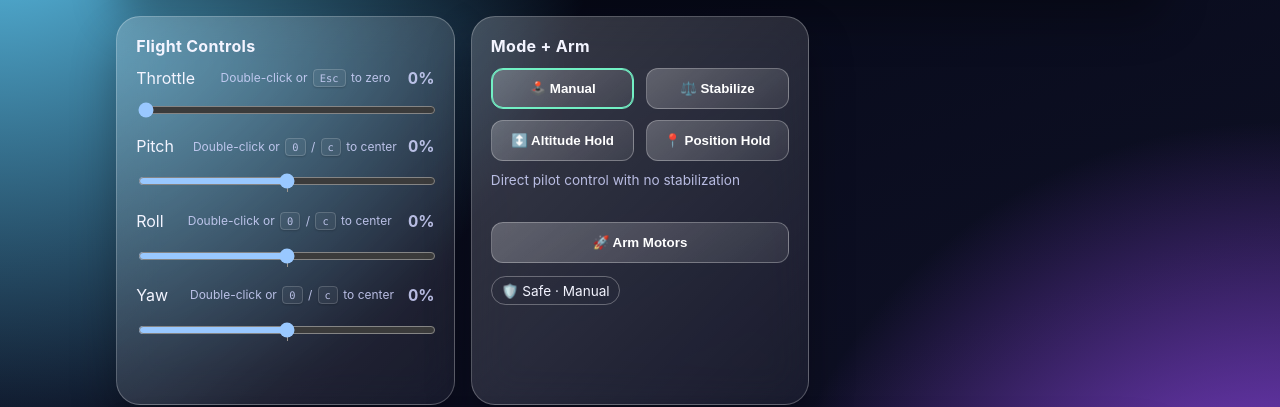
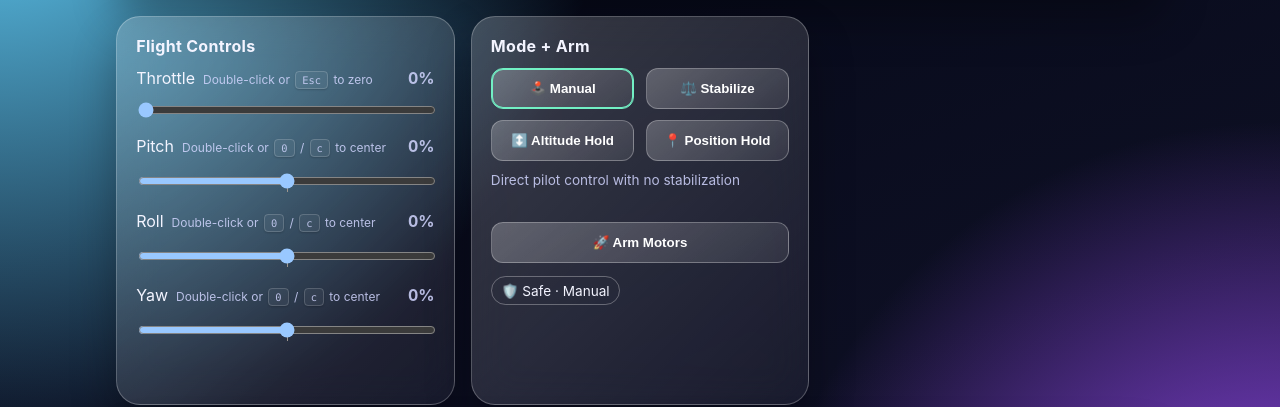
Before and after one commit to dhruvhaldar/DroneFlask, a Next.js app: page / in a window 1280 px wide. Shown: the part 150-557 px from the top of the page. Built offline with nearby package versions, Linux system fonts and the light colour scheme.

Commit message:
🎨 Palette: Align slider labels and keyboard hints
Co-authored-by: dhruvhaldar <29486085+dhruvhaldar@users.noreply.github.com>

```diff
--- a/app/components/control-panel.tsx
+++ b/app/components/control-panel.tsx
@@ -80,15 +80,17 @@ export function ControlPanel() {
         {(["throttle", "pitch", "roll", "yaw"] as const).map((axis) => (
           <div key={axis} style={{ marginBottom: "0.9rem" }}>
             <div className="row">
+              <span style={{ display: "flex", alignItems: "baseline", gap: "0.5rem" }}>
                 <label htmlFor={axis} style={{ textTransform: "capitalize" }}>
                   {axis}
                 </label>
-              <span id={`${axis}-hint`} className="subtle" style={{ fontSize: "0.75rem", marginLeft: "0.5rem" }}>
+                <span id={`${axis}-hint`} className="subtle" style={{ fontSize: "0.75rem" }}>
                   {axis === "throttle" ? (
                     <>Double-click or <kbd>Esc</kbd> to zero</>
                   ) : (
                     <>Double-click or <kbd>0</kbd> / <kbd>c</kbd> to center</>
                   )}
+                </span>
               </span>
               <output htmlFor={axis} className={`value ${state[axis] === 0 ? "subtle" : ""}`.trim()} aria-hidden="true">
                 {state[axis] > 0 && axis !== "throttle" ? "+" : ""}
```
Lines whose indentation alone changed are shown as unchanged.
